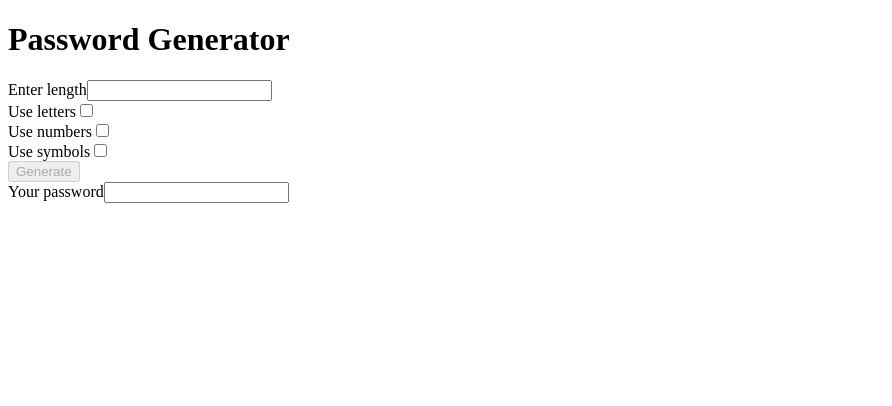
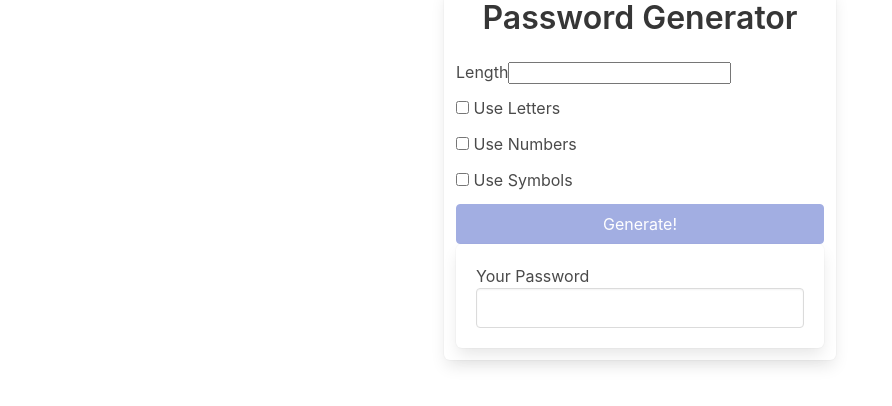
Before and after one commit to michaelhr97/the-modern-angular-bootcamp, an Angular app in the folder 02 - Understanding Angular Template Syntax/password-generator/: page / in a window 1280 px wide. Shown: the top 406 px of the page, without its empty margins (0-892 px from the left). Built offline with nearby package versions, Linux system fonts and the light colour scheme.

Commit message:
Adding some styling

```diff
--- a/02 - Understanding Angular Template Syntax/password-generator/package.json
+++ b/02 - Understanding Angular Template Syntax/password-generator/package.json
@@ -18,6 +18,7 @@
     "@angular/platform-browser": "^17.0.0",
     "@angular/platform-browser-dynamic": "^17.0.0",
     "@angular/router": "^17.0.0",
+    "bulma": "^0.9.4",
     "rxjs": "~7.8.0",
     "tslib": "^2.3.0",
     "zone.js": "~0.14.2"
--- a/02 - Understanding Angular Template Syntax/password-generator/src/app/app.component.html
+++ b/02 - Understanding Angular Template Syntax/password-generator/src/app/app.component.html
@@ -1,39 +1,54 @@
-<h1>Password Generator</h1>
+<div class="container">
+  <div class="columns is-centered">
+    <div class="box column is-one-third">
+      <h1 class="title has-text-centered">Password Generator</h1>
 
-<div>
-  <label>Enter length</label>
-  <input (input)="onChangeLength($any($event.target).value)" />
+      <div class="field">
+        <label>Length</label>
+        <input (input)="onChangeLength($event.target!)" />
       </div>
 
-<div>
-  <label>Use letters</label>
+      <div class="field">
+        <div class="control">
+          <label class="checkbox">
             <input (change)="onChangeUseLetters()" type="checkbox" />
+            Use Letters
+          </label>
+        </div>
       </div>
 
-<div>
-  <label>Use numbers</label>
+      <div class="field">
+        <div class="control">
+          <label class="checkbox">
             <input (change)="onChangeUseNumbers()" type="checkbox" />
+            Use Numbers
+          </label>
+        </div>
       </div>
 
-<div>
-  <label>Use symbols</label>
+      <div class="field">
+        <div class="control">
+          <label class="checkbox">
             <input (change)="onChangeUseSymbols()" type="checkbox" />
+            Use Symbols
+          </label>
+        </div>
       </div>
 
-<div>
-  <!-- Event binding syntax-->
       <button
         [disabled]="
-      !(length && (includeLetters || includeNumbers || includeSymbols))
+          !(length && (includeLetters || includeSymbols || includeNumbers))
         "
         (click)="onButtonClick()"
+        class="button is-link is-fullwidth"
       >
-    Generate
+        Generate!
       </button>
+
+      <div class="box">
+        <label>Your Password</label>
+        <input class="input" [value]="password" />
       </div>
-
-<div>
-  <label>Your password</label>
-  <!-- Property binding syntax-->
-  <input [value]="password" />
     </div>
+  </div>
+</div>
--- a/02 - Understanding Angular Template Syntax/password-generator/src/app/app.component.ts
+++ b/02 - Understanding Angular Template Syntax/password-generator/src/app/app.component.ts
@@ -16,10 +16,11 @@ export class AppComponent {
   includeSymbols = false;
   password = '';
 
-  onChangeLength(value: string) {
-    const parsedValue = Number.parseInt(value, 10);
+  onChangeLength(target: EventTarget) {
+    const value = (<HTMLInputElement>target).value;
+    const parsedValue = parseInt(value);
 
-    if (!Number.isNaN(parsedValue)) {
+    if (!isNaN(parsedValue)) {
       this.length = parsedValue;
     }
   }
--- a/02 - Understanding Angular Template Syntax/password-generator/src/styles.css
+++ b/02 - Understanding Angular Template Syntax/password-generator/src/styles.css
@@ -1 +1 @@
-/* You can add global styles to this file, and also import other style files */
+@import "../node_modules/bulma/css/bulma.css";
```
Also changed, not shown: 1 other file (tests, documents, lock files or other folders). Lines whose indentation alone changed are shown as unchanged.
